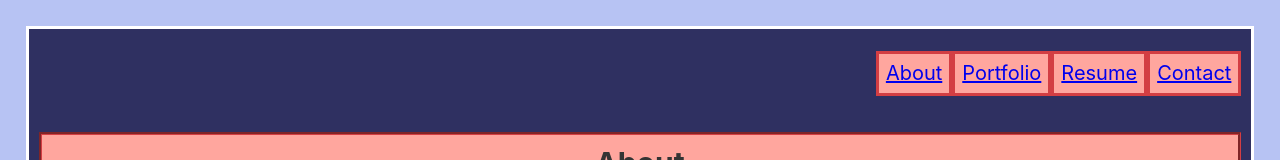
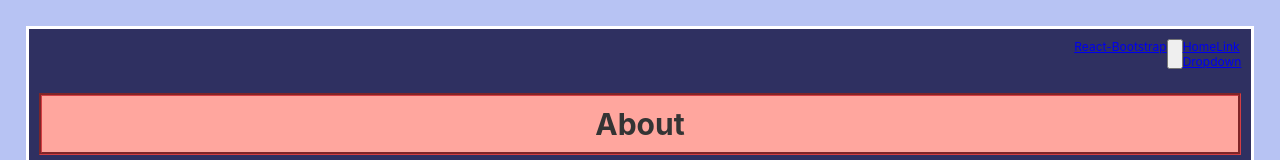
Before and after one commit to Walter-Conwell/react-portfolio, a React (Create React App) app: page /Portfolio in a window 1280 px wide. Shown: the top 160 px of the page. Built offline with nearby package versions, Linux system fonts and the light colour scheme.

Commit message:
got bootstrap navbar setup, styling next!

```diff
--- a/src/Components/About.js
+++ b/src/Components/About.js
@@ -1,3 +1,4 @@
+
 function About() {
   return (
     <div>
@@ -13,7 +14,8 @@
           Now through intense perserverance and love of the craft, I'm a Full Stack Web Dev!
           While I lean towards UI, I am always eager to work on backend projects as well.
           I am very excited for the future oppurtunities and experiences that await!
-          Check out my work!
+          Check out my
+
           Or if you would like to reach out, Contact me!
         </p>
       </section>
--- a/src/Components/Header.js
+++ b/src/Components/Header.js
@@ -1,9 +1,10 @@
-import Nav from "./Nav";
+import Navigation from "./Navigation";
+import Nav from "./Navigation";
 
 function Header() {
   return (
     <div>
-      <Nav />
+      <Navigation />
     </div>
   );
 }
--- a/src/Components/Nav.js
+++ /dev/null
@@ -1,23 +0,0 @@
-function Nav() {
-  return (
-    <div>
-      <nav className="container">
-        <ul className="container">
-          <li>
-            <a href="#About"> About</a>
-          </li>
-          <li>
-            <a href="#portfolio"> Portfolio</a>
-          </li>
-          <li>
-            <a href="#Resume"> Resume</a>
-          </li>
-          <li>
-          <a href="#Contact"> Contact</a>
-          </li>
-        </ul>
-      </nav>
-    </div>
-  );
-}
-export default Nav;
--- /dev/null
+++ b/src/Components/Navigation.js
@@ -0,0 +1,52 @@
+import Container from 'react-bootstrap/Container';
+import Nav from 'react-bootstrap/Nav';
+import Navbar from 'react-bootstrap/Navbar';
+import NavDropdown from 'react-bootstrap/NavDropdown';
+
+function Navigation() {
+  return (
+    <Navbar expand="lg" className="bg-body-tertiary">
+      <Container>
+        <Navbar.Brand href="#home">React-Bootstrap</Navbar.Brand>
+        <Navbar.Toggle aria-controls="basic-navbar-nav" />
+        <Navbar.Collapse id="basic-navbar-nav">
+          <Nav className="me-auto">
+            <Nav.Link href="#home">Home</Nav.Link>
+            <Nav.Link href="#link">Link</Nav.Link>
+            <NavDropdown title="Dropdown" id="basic-nav-dropdown">
+              <NavDropdown.Item href="#action/3.1">Action</NavDropdown.Item>
+              <NavDropdown.Item href="#action/3.2">
+                Another action
+              </NavDropdown.Item>
+              <NavDropdown.Item href="#action/3.3">Something</NavDropdown.Item>
+              <NavDropdown.Divider />
+              <NavDropdown.Item href="#action/3.4">
+                Separated link
+              </NavDropdown.Item>
+            </NavDropdown>
+          </Nav>
+        </Navbar.Collapse>
+      </Container>
+    </Navbar>
+  );
+}
+
+export default Navigation;
+    // <div>
+    //   <nav className="container">
+    //     <ul className="container">
+    //       <li>
+    //         <a href="#About"> About</a>
+    //       </li>
+    //       <li>
+    //         <a href="#portfolio"> Portfolio</a>
+    //       </li>
+    //       <li>
+    //         <a href="#Resume"> Resume</a>
+    //       </li>
+    //       <li>
+    //       <a href="#Contact"> Contact</a>
+    //       </li>
+    //     </ul>
+    //   </nav>
+    // </div>
```
